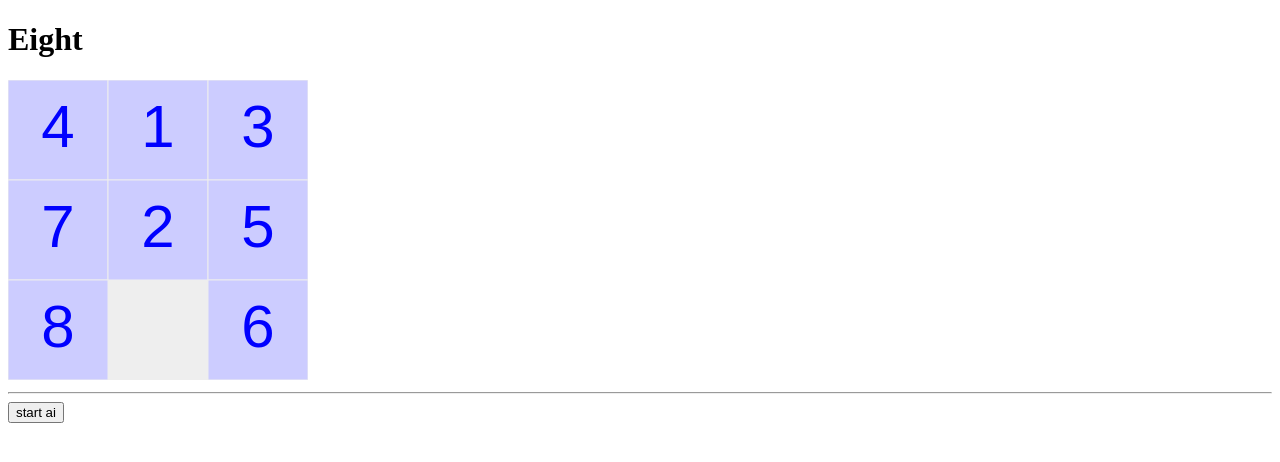
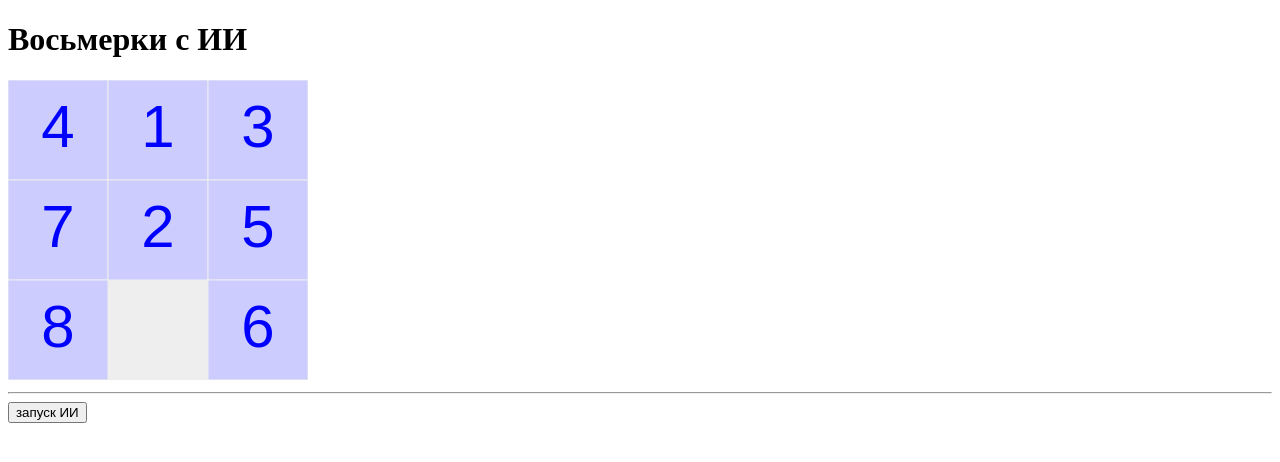
Before and after one commit to JuliaTkacheva/JuliaTkacheva.github.io, a plain HTML site: page eight_ai_eight.html in a window 1280 px wide. Drawn offline with Linux system fonts and the light colour scheme.

Commit message:
three commit

```diff
--- a/eight_ai_eight.html
+++ b/eight_ai_eight.html
@@ -2,13 +2,13 @@
 <html>
     <head>
         <meta charset="utf-8">
-        <title>Eight</title>
+        <title>Восьмерки с ИИ</title>
     </head>
     <body>
-        <h1>Eight</h1>
+        <h1>Восьмерки с ИИ</h1>
         <canvas id="canvas" width=300 height=300></canvas>
         <hr>
-        <button id="btn_start_ai">start ai</button>
+        <button id="btn_start_ai">запуск ИИ</button>
         <script src="./main.js" type="module"></script>
     </body>
 </html>
```
